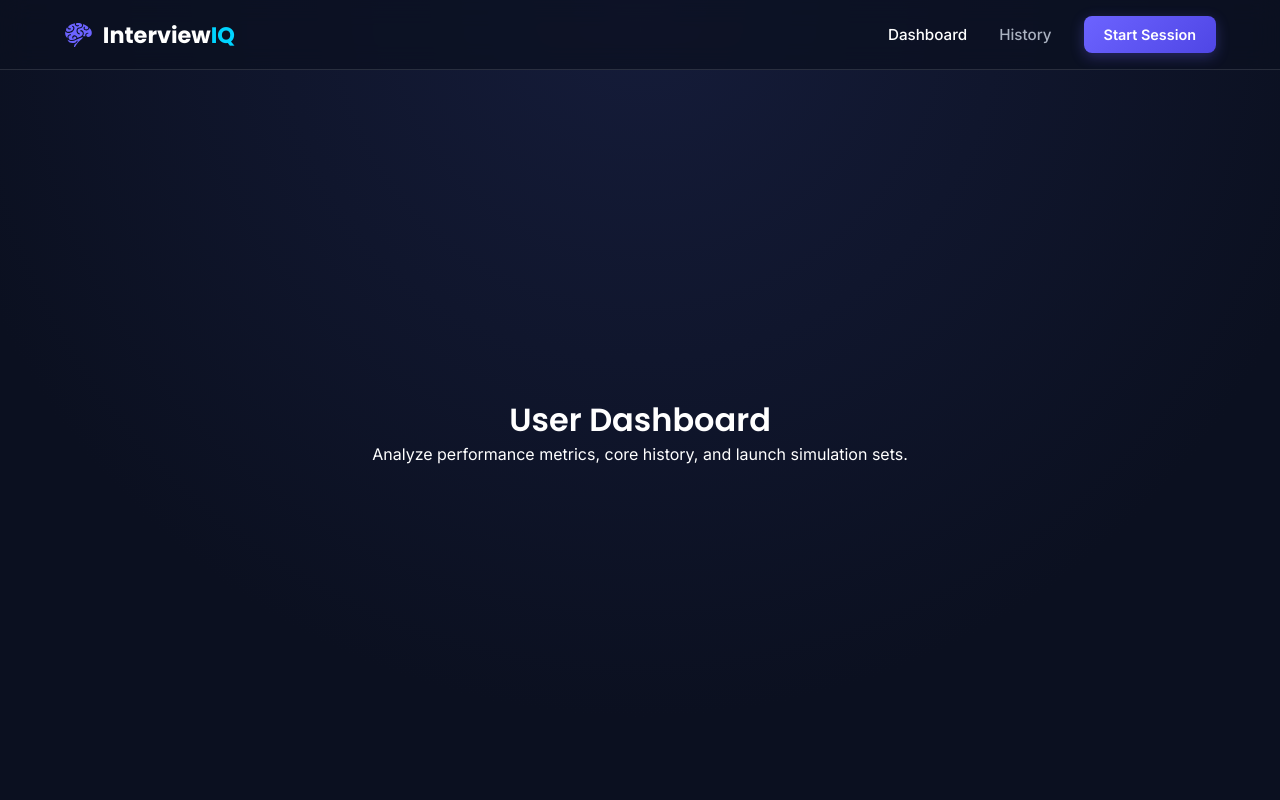
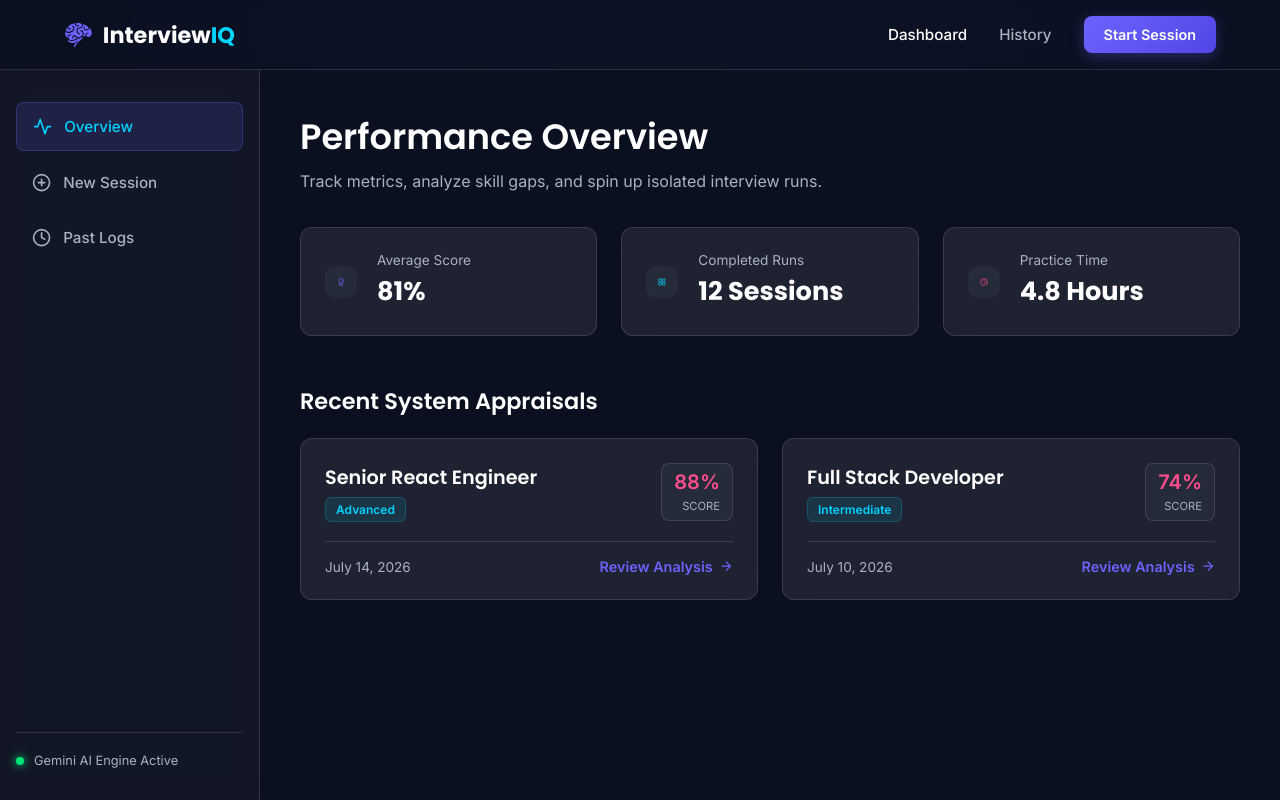
Before and after one commit to abinashshubham/interviewiq-coach, a React (Vite) app: page /dashboard in a window 1280 px wide. Built offline with nearby package versions, Linux system fonts and the light colour scheme.

Commit message:
Designing UI of Sidebar and  InterviewCard and link to Dashboard

```diff
--- /dev/null
+++ b/src/components/InterviewCard/InterviewCard.css
@@ -0,0 +1,87 @@
+.interview-card {
+  background: var(--card-bg);
+  border: 1px solid var(--border-color);
+  backdrop-filter: var(--glass-blur);
+  border-radius: 12px;
+  padding: 24px;
+  display: flex;
+  flex-direction: column;
+  justify-content: space-between;
+  gap: 20px;
+  transition: transform 0.2s ease, border-color 0.2s ease;
+}
+
+.interview-card:hover {
+  transform: translateY(-2px);
+  border-color: rgba(255, 255, 255, 0.2);
+}
+
+.card-header {
+  display: flex;
+  justify-content: space-between;
+  align-items: flex-start;
+}
+
+.card-header h3 {
+  font-size: 1.2rem;
+  margin-bottom: 6px;
+  color: var(--text-main);
+}
+
+.card-badge {
+  background: rgba(0, 212, 255, 0.1);
+  border: 1px solid rgba(0, 212, 255, 0.2);
+  color: var(--secondary-color);
+  padding: 4px 10px;
+  border-radius: 6px;
+  font-size: 0.75rem;
+  font-weight: 600;
+}
+
+.score-badge-wrapper {
+  text-align: right;
+  background: rgba(255, 255, 255, 0.04);
+  padding: 6px 12px;
+  border-radius: 8px;
+  border: 1px solid var(--border-color);
+}
+
+.score-value {
+  display: block;
+  font-size: 1.25rem;
+  font-weight: 700;
+  color: var(--accent-color);
+}
+
+.score-lbl {
+  font-size: 0.7rem;
+  color: var(--text-muted);
+  text-transform: uppercase;
+}
+
+.card-footer {
+  display: flex;
+  justify-content: space-between;
+  align-items: center;
+  border-top: 1px solid var(--border-color);
+  padding-top: 16px;
+}
+
+.card-date {
+  font-size: 0.85rem;
+  color: var(--text-muted);
+}
+
+.card-action-link {
+  display: flex;
+  align-items: center;
+  gap: 6px;
+  font-size: 0.9rem;
+  font-weight: 600;
+  color: var(--primary-color);
+  transition: color 0.2s ease;
+}
+
+.card-action-link:hover {
+  color: var(--secondary-color);
+}
--- /dev/null
+++ b/src/components/InterviewCard/InterviewCard.jsx
@@ -0,0 +1,31 @@
+import React from 'react';
+import { Link } from 'react-router-dom';
+import { FiTrendingUp, FiArrowRight } from 'react-icons/fi';
+import './InterviewCard.css';
+
+export default function InterviewCard({ interview }) {
+  const { role, level, score, date, id } = interview;
+
+  return (
+    <div className="interview-card">
+      <div className="card-header">
+        <div>
+          <h3>{role}</h3>
+          <span className="card-badge">{level}</span>
+        </div>
+        <div className="score-badge-wrapper">
+          <span className="score-value">{score}%</span>
+          <span className="score-lbl">Score</span>
+        </div>
+      </div>
+
+      <div className="card-footer">
+        <span className="card-date">{date}</span>
+        <Link to={`/result?id=${id}`} className="card-action-link">
+          <span>Review Analysis</span>
+          <FiArrowRight />
+        </Link>
+      </div>
+    </div>
+  );
+}
--- /dev/null
+++ b/src/components/Sidebar/Sidebar.css
@@ -0,0 +1,77 @@
+.sidebar {
+  width: 260px;
+  background: rgba(255, 255, 255, 0.03);
+  border-right: 1px solid var(--border-color);
+  backdrop-filter: var(--glass-blur);
+  display: flex;
+  flex-direction: column;
+  justify-content: space-between;
+  padding: 32px 16px;
+  height: calc(100vh - 70px);
+  position: sticky;
+  top: 70px;
+}
+
+.sidebar-menu {
+  display: flex;
+  flex-direction: column;
+  gap: 8px;
+}
+
+.sidebar-item {
+  display: flex;
+  align-items: center;
+  gap: 12px;
+  padding: 14px 16px;
+  color: var(--text-muted);
+  font-family: var(--font-body);
+  font-weight: 500;
+  font-size: 0.95rem;
+  border-radius: 8px;
+  transition: all 0.2s ease;
+}
+
+.sidebar-item:hover {
+  background: rgba(255, 255, 255, 0.05);
+  color: var(--text-main);
+}
+
+.sidebar-item.active {
+  background: rgba(108, 99, 255, 0.15);
+  color: var(--secondary-color);
+  border: 1px solid rgba(108, 99, 255, 0.25);
+}
+
+.sidebar-icon {
+  font-size: 1.2rem;
+}
+
+.sidebar-footer {
+  border-top: 1px solid var(--border-color);
+  padding-top: 20px;
+}
+
+.engine-status {
+  display: flex;
+  align-items: center;
+  gap: 10px;
+  font-size: 0.8rem;
+  color: var(--text-muted);
+}
+
+.status-indicator {
+  width: 8px;
+  height: 8px;
+  border-radius: 50%;
+}
+
+.status-indicator.online {
+  background: #00E676;
+  box-shadow: 0 0 8px #00E676;
+}
+
+@media (max-width: 768px) {
+  .sidebar {
+    display: none;
+  }
+}
--- /dev/null
+++ b/src/components/Sidebar/Sidebar.jsx
@@ -0,0 +1,43 @@
+import React from 'react';
+import { NavLink } from 'react-router-dom';
+import { FiSliders, FiActivity, FiClock, FiPlusCircle } from 'react-icons/fi';
+import './Sidebar.css';
+
+export default function Sidebar() {
+  return (
+    <aside className="sidebar">
+      <div className="sidebar-menu">
+        <NavLink
+          to="/dashboard"
+          className={({ isActive }) => isActive ? "sidebar-item active" : "sidebar-item"}
+        >
+          <FiActivity className="sidebar-icon" />
+          <span>Overview</span>
+        </NavLink>
+
+        <NavLink
+          to="/setup"
+          className={({ isActive }) => isActive ? "sidebar-item active" : "sidebar-item"}
+        >
+          <FiPlusCircle className="sidebar-icon" />
+          <span>New Session</span>
+        </NavLink>
+
+        <NavLink
+          to="/history"
+          className={({ isActive }) => isActive ? "sidebar-item active" : "sidebar-item"}
+        >
+          <FiClock className="sidebar-icon" />
+          <span>Past Logs</span>
+        </NavLink>
+      </div>
+
+      <div className="sidebar-footer">
+        <div className="engine-status">
+          <div className="status-indicator online"></div>
+          <span>Gemini AI Engine Active</span>
+        </div>
+      </div>
+    </aside>
+  );
+}
--- a/src/pages/Dashboard/Dashboard.css
+++ b/src/pages/Dashboard/Dashboard.css
@@ -0,0 +1,88 @@
+.dashboard-layout {
+  display: flex;
+  min-height: calc(100vh - 70px);
+  background: var(--bg-color);
+}
+
+.dashboard-content {
+  flex: 1;
+  padding: 40px;
+  max-width: 1200px;
+}
+
+.dashboard-header {
+  margin-bottom: 36px;
+}
+
+.dashboard-header h1 {
+  font-size: 2.2rem;
+  margin-bottom: 8px;
+}
+
+.dashboard-header p {
+  color: var(--text-muted);
+  font-size: 1rem;
+}
+
+.metrics-grid {
+  display: grid;
+  grid-template-columns: repeat(auto-fit, minmax(240px, 1fr));
+  gap: 24px;
+  margin-bottom: 48px;
+}
+
+.metric-tile {
+  background: var(--card-bg);
+  border: 1px solid var(--border-color);
+  backdrop-filter: var(--glass-blur);
+  border-radius: 12px;
+  padding: 24px;
+  display: flex;
+  align-items: center;
+  gap: 20px;
+}
+
+.metric-icon {
+  font-size: 2rem;
+  padding: 12px;
+  border-radius: 10px;
+  background: rgba(255, 255, 255, 0.04);
+}
+
+.metric-icon.primary { color: var(--primary-color); }
+.metric-icon.secondary { color: var(--secondary-color); }
+.metric-icon.accent { color: var(--accent-color); }
+
+.metric-label {
+  display: block;
+  font-size: 0.85rem;
+  color: var(--text-muted);
+  margin-bottom: 4px;
+}
+
+.metric-value {
+  font-size: 1.6rem;
+  font-weight: 700;
+  color: var(--text-main);
+}
+
+.recent-section {
+  display: flex;
+  flex-direction: column;
+  gap: 20px;
+}
+
+.section-title {
+  font-size: 1.4rem;
+  color: var(--text-main);
+}
+
+.recent-grid {
+  display: grid;
+  grid-template-columns: repeat(auto-fit, minmax(320px, 1fr));
+  gap: 24px;
+}
+
+@media (max-width: 992px) {
+  .dashboard-content { padding: 24px; }
+}
--- a/src/pages/Dashboard/Dashboard.jsx
+++ b/src/pages/Dashboard/Dashboard.jsx
@@ -1,12 +1,62 @@
-// src/pages/Dashboard/Dashboard.jsx
 import React from 'react';
+import { motion } from 'framer-motion';
+import Sidebar from '../../components/Sidebar/Sidebar';
+import InterviewCard from '../../components/InterviewCard/InterviewCard';
+import { FiAward, FiGrid, FiClock } from 'react-icons/fi';
 import './Dashboard.css';
+
+// Mock temporary layout tracking data sets
+const sampleHistory = [
+  { id: '1', role: 'Senior React Engineer', level: 'Advanced', score: 88, date: 'July 14, 2026' },
+  { id: '2', role: 'Full Stack Developer', level: 'Intermediate', score: 74, date: 'July 10, 2026' }
+];
 
 export default function Dashboard() {
   return (
-    <div className="page-container dashboard-page">
-      <h1>User Dashboard</h1>
-      <p>Analyze performance metrics, core history, and launch simulation sets.</p>
+    <div className="dashboard-layout">
+      <Sidebar />
+
+      <main className="dashboard-content">
+        <header className="dashboard-header">
+          <h1>Performance Overview</h1>
+          <p>Track metrics, analyze skill gaps, and spin up isolated interview runs.</p>
+        </header>
+
+        {/* Analytical Quick Cards */}
+        <section className="metrics-grid">
+          <div className="metric-tile">
+            <FiAward className="metric-icon primary" />
+            <div>
+              <span className="metric-label">Average Score</span>
+              <h2 className="metric-value">81%</h2>
+            </div>
+          </div>
+          <div className="metric-tile">
+            <FiGrid className="metric-icon secondary" />
+            <div>
+              <span className="metric-label">Completed Runs</span>
+              <h2 className="metric-value">12 Sessions</h2>
+            </div>
+          </div>
+          <div className="metric-tile">
+            <FiClock className="metric-icon accent" />
+            <div>
+              <span className="metric-label">Practice Time</span>
+              <h2 className="metric-value">4.8 Hours</h2>
+            </div>
+          </div>
+        </section>
+
+        {/* Recent Evaluation Cards Layout */}
+        <section className="recent-section">
+          <h2 className="section-title">Recent System Appraisals</h2>
+          <div className="recent-grid">
+            {sampleHistory.map((session) => (
+              <InterviewCard key={session.id} interview={session} />
+            ))}
+          </div>
+        </section>
+      </main>
     </div>
   );
 }
```
